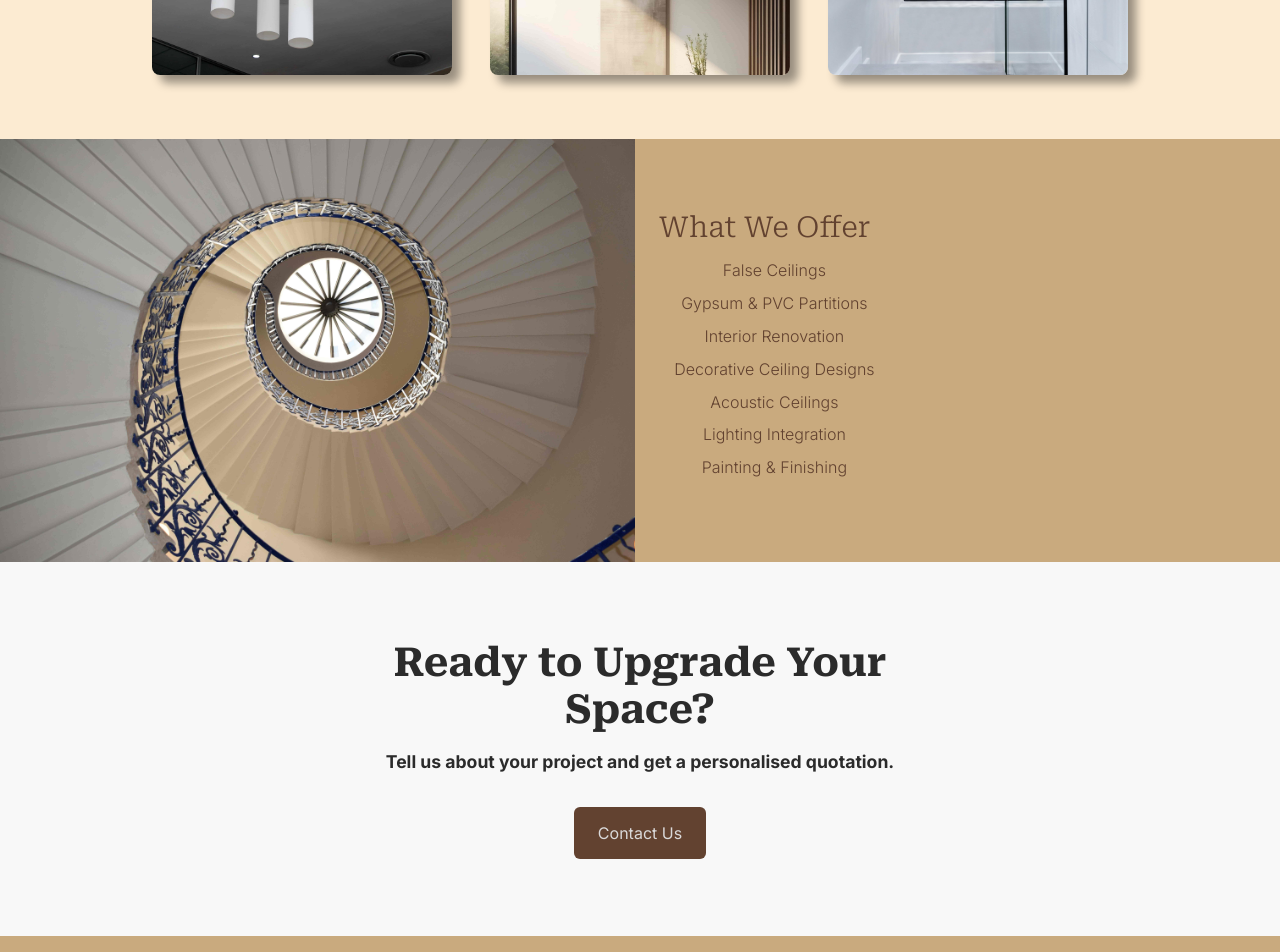
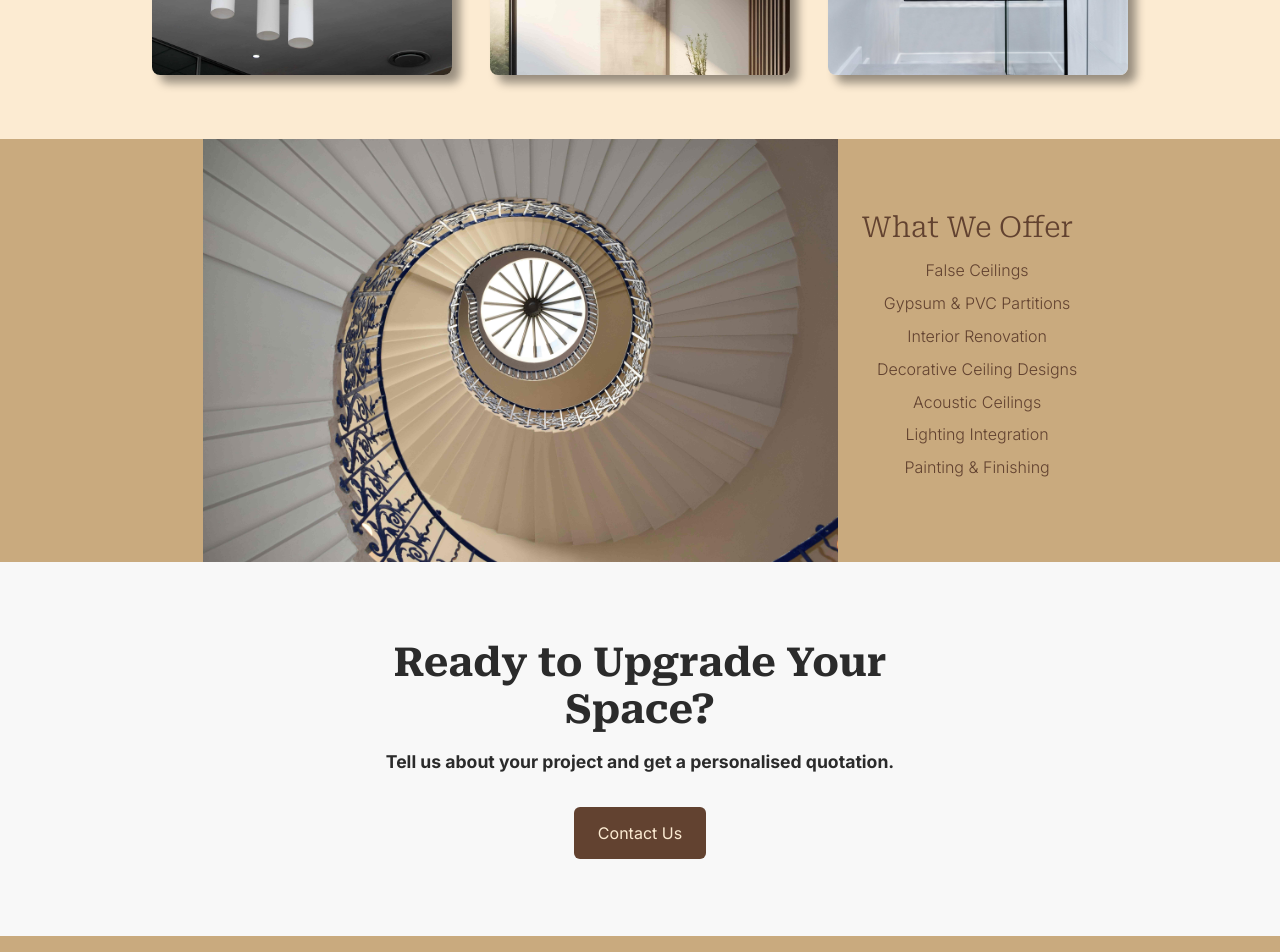
Before and after one commit to GabrielV7x/mauriceil_website, a React (Vite) app: page / in a window 1280 px wide. Shown: the part 1500-2452 px from the top of the page. Built offline with nearby package versions, Linux system fonts and the light colour scheme.

Commit message:
services

```diff
--- a/src/styles/contact.scss
+++ b/src/styles/contact.scss
@@ -32,7 +32,7 @@
 .contact-btn {
   text-decoration: none;
   background: $secondary-color;
-  color: $fourth-color;
+  color: $primary-color;
   padding: clamp(0.8rem, 2vw, 1rem) clamp(1.2rem, 3vw, 1.5rem);
   border: none;
   border-radius: 6px;
@@ -41,7 +41,7 @@
   display: inline-block;
   transition: 0.3s ease;
 
-  &:hover {
-    background: darken($primary-color, 10%);
-  }
+  // &:hover {
+  //   background: darken($primary-color, 10%);
+  // }
 }
--- a/src/styles/services.scss
+++ b/src/styles/services.scss
@@ -55,6 +55,7 @@
     padding: unset;
     display: flex;
     align-items: center;
+    justify-content: center;
     gap: 20px;
 
     .services-image {
```
